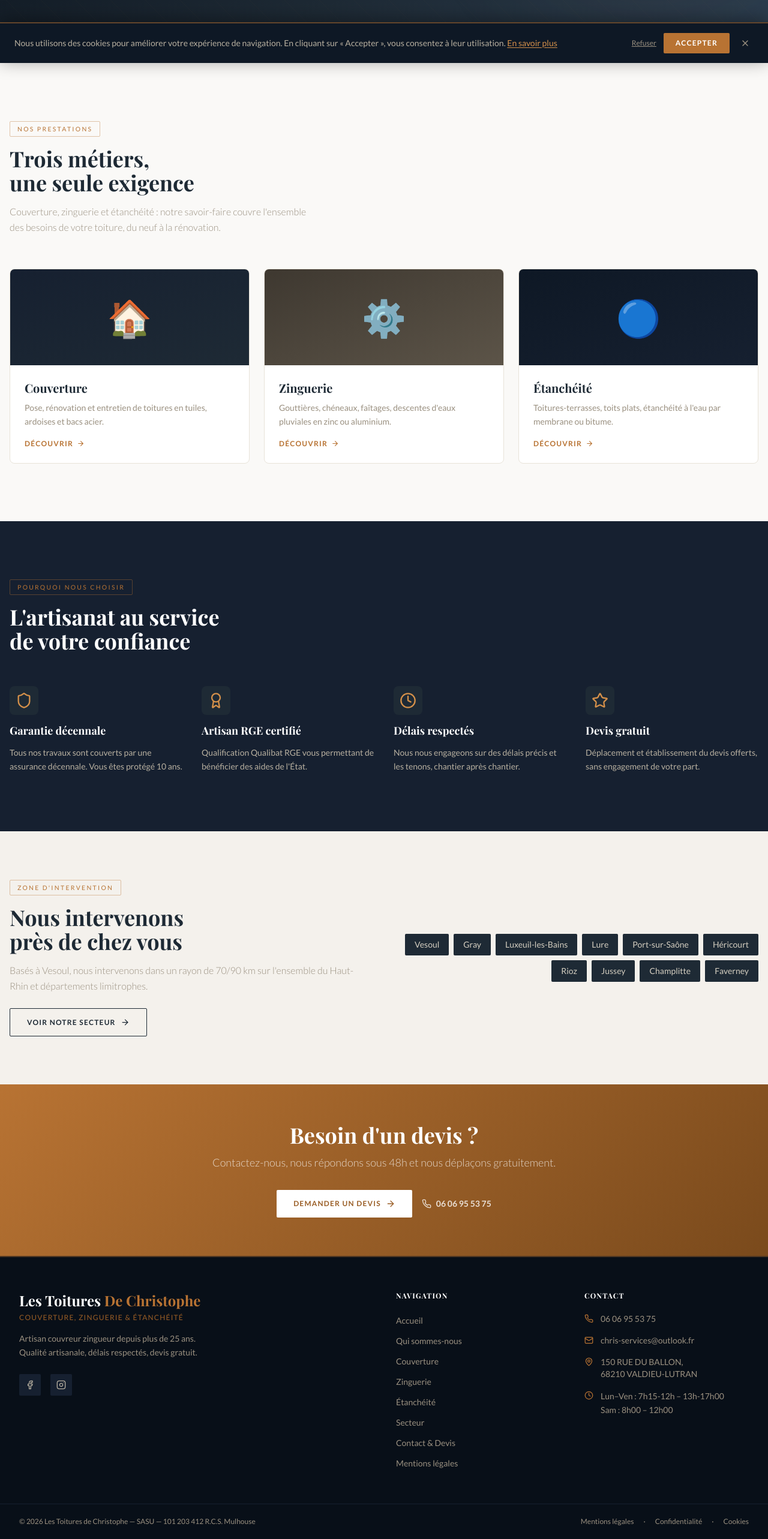
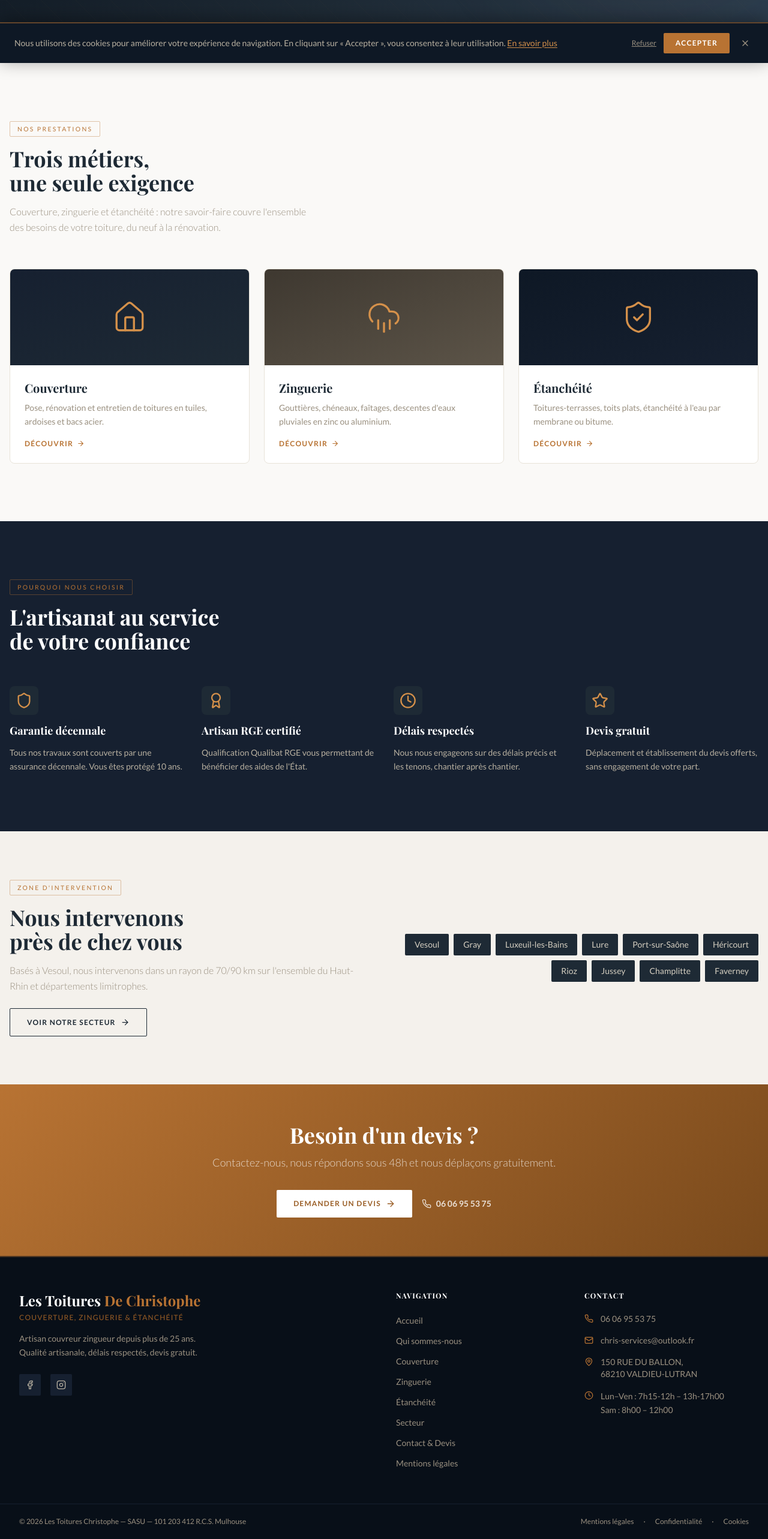
Before and after one commit to Alby9z/toiturechristophe, a React (Vite) app: page / in a window 1280 px wide. Shown: the part 695-3261 px from the top of the page at 60% size. Built offline with nearby package versions, Linux system fonts and the light colour scheme; a web font is replaced by a local one.

Commit message:
Amélioration des icônes prestations

```diff
--- a/package.json
+++ b/package.json
@@ -26,5 +26,6 @@
     "eslint": "^9.9.0",
     "postcss": "^8.4.45",
     "tailwindcss": "^3.4.10",
-    "vite": "^7.0.0"  }
+    "vite": "^7.0.0"
+  }
 }
--- a/src/components/Footer.jsx
+++ b/src/components/Footer.jsx
@@ -126,7 +126,7 @@ export default function Footer() {
         <div className="max-w-7xl mx-auto px-4 sm:px-6 lg:px-8 py-5
                         flex flex-col sm:flex-row items-center justify-between gap-3">
           <p className="text-xs">
-            © {year} Les Toitures de Christophe — {company.legalForm} — {company.rcs}
+            © {year} Les Toitures Christophe — {company.legalForm} — {company.rcs}
           </p>
           <div className="flex items-center gap-4 text-xs">
             <Link to="/mentions-legales" className="hover:text-cuivre-400 transition-colors">
--- a/src/pages/Accueil.jsx
+++ b/src/pages/Accueil.jsx
@@ -1,5 +1,14 @@
 import { Link } from 'react-router-dom'
-import { ArrowRight, Phone, Shield, Clock, Star, Award } from 'lucide-react'
+import {
+  ArrowRight,
+  Shield,
+  Clock,
+  Star,
+  Award,
+  House,
+  CloudRain,
+  ShieldCheck,
+} from 'lucide-react'
 import SEOHead from '@/components/SEOHead'
 import CTABand from '@/components/CTABand'
 import company from '@/data/company.json'
@@ -27,7 +36,11 @@ const WHY_US = [
     desc: 'Déplacement et établissement du devis offerts, sans engagement de votre part.',
   },
 ]
-
+const SERVICE_ICONS = {
+  couverture: <House size={58} strokeWidth={1.4} className="text-cuivre-400" />,
+  zinguerie: <CloudRain size={58} strokeWidth={1.4} className="text-cuivre-400" />,
+  etancheite: <ShieldCheck size={58} strokeWidth={1.4} className="text-cuivre-400" />,
+}
 export default function Accueil() {
   return (
     <>
@@ -130,12 +143,12 @@ export default function Accueil() {
                 className="service-card group"
               >
                 {/* Colored top */}
-                <div className={`h-40 flex items-center justify-center text-6xl
+                <div className={`h-40 flex items-center justify-center
                   ${s.id === 'couverture' ? 'bg-gradient-to-br from-ardoise-700 to-ardoise-600' : ''}
                   ${s.id === 'zinguerie'  ? 'bg-gradient-to-br from-stone-800 to-stone-700' : ''}
                   ${s.id === 'etancheite' ? 'bg-gradient-to-br from-ardoise-800 to-ardoise-700' : ''}
                 `}>
-                  {s.icon}
+                  {SERVICE_ICONS[s.id]}
                 </div>
                 <div className="p-6">
                   <h3 className="font-display text-xl text-ardoise-600 mb-2">
```
